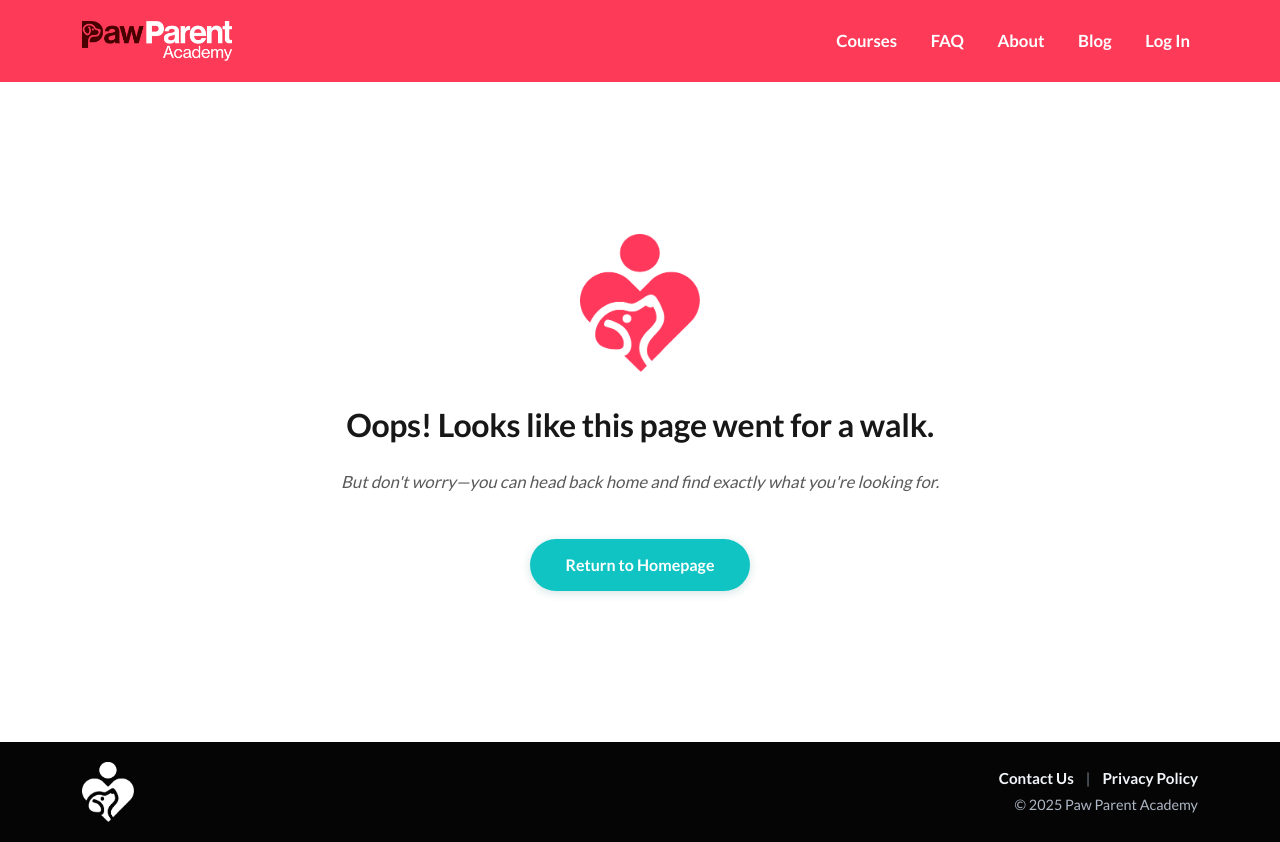
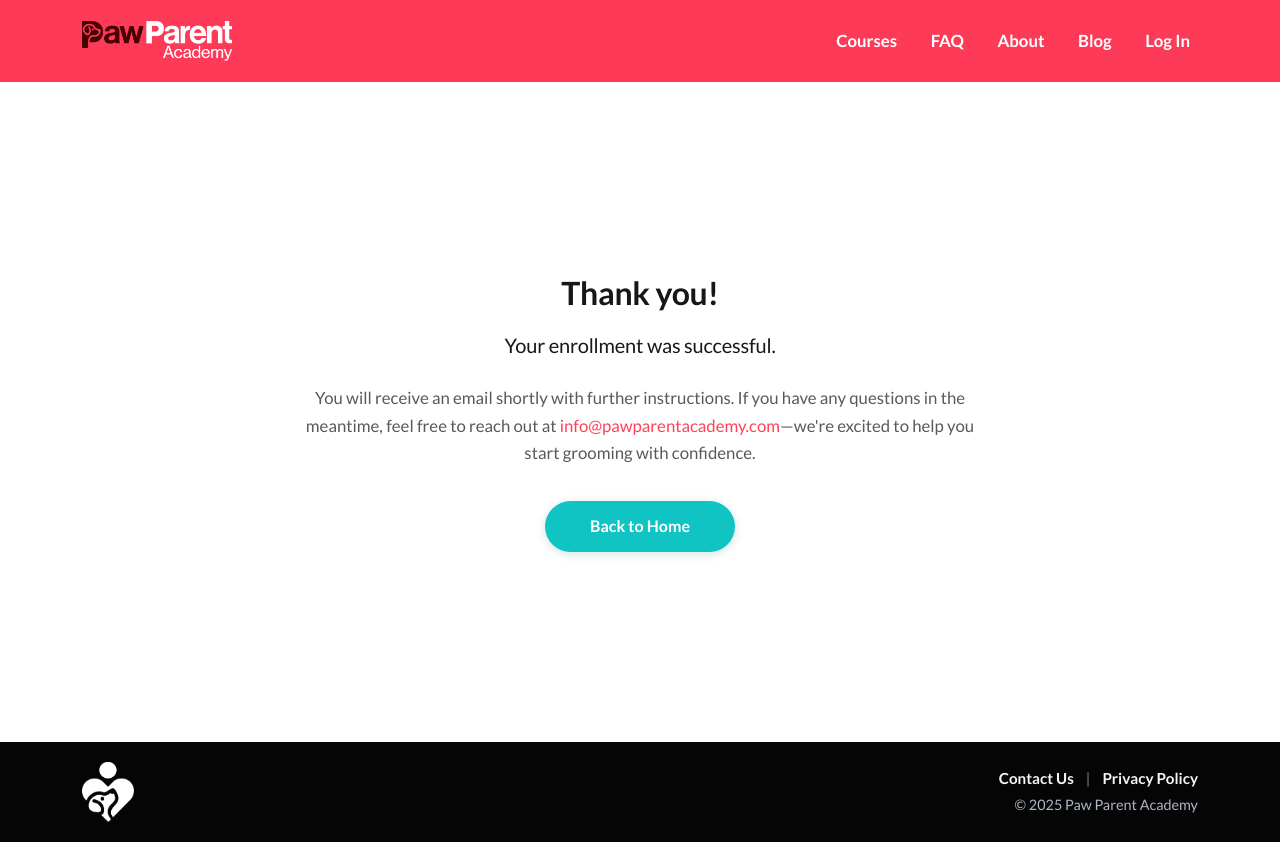
Before and after one commit to QCCareerSchool-Org/www.pawparentacademy.com, a Next.js app: page /thank-you in a window 1280 px wide. Before the commit this address had no page. Built offline with nearby package versions, Linux system fonts and the light colour scheme.

Commit message:
Add thank you page

```diff
--- a/src/app/(main)/home/HeroSection.tsx
+++ b/src/app/(main)/home/HeroSection.tsx
@@ -1,12 +1,13 @@
 import Link from 'next/link';
 import styles from './HeroSection.module.scss';
+import { StaticImageData } from 'next/image';
 
 interface HeroSectionProps {
   headline: string;
   subheading: string;
   ctaLabel: string;
   ctaHref: string;
-  backgroundImage: string;
+  backgroundImage: string | StaticImageData;
 }
 
 export default function HeroSection({
--- a/src/app/(main)/home/MentorSpotlight.tsx
+++ b/src/app/(main)/home/MentorSpotlight.tsx
@@ -1,11 +1,11 @@
-import Image from 'next/image';
+import Image, { type StaticImageData } from 'next/image';
 import styles from './MentorSpotlight.module.scss';
 
 interface MentorSpotlightProps {
   name: string;
   title: string;
   description: string[];
-  image: string;
+  image: string | StaticImageData;
   imageAlt: string;
 }
 
--- a/src/app/(main)/home/SafetySection.tsx
+++ b/src/app/(main)/home/SafetySection.tsx
@@ -1,10 +1,10 @@
-import Image from 'next/image';
+import Image, { type StaticImageData } from 'next/image';
 import styles from './SafetySection.module.scss';
 
 interface SafetyFeature {
   title: string;
   description: string;
-  icon: string;
+  icon: string | StaticImageData;
   alt: string;
 }
 
--- a/src/app/(main)/home/TestimonialsCarousel.tsx
+++ b/src/app/(main)/home/TestimonialsCarousel.tsx
@@ -1,13 +1,13 @@
 'use client';
 
 import { useEffect, useState } from 'react';
-import Image from 'next/image';
+import Image, { type StaticImageData } from 'next/image';
 import styles from './TestimonialsCarousel.module.scss';
 
 export interface TestimonialItem {
   name: string;
   quote: string;
-  image: string;
+  image: string | StaticImageData;
   alt: string;
 }
 
--- a/src/app/(main)/home/ValuePropsSection.tsx
+++ b/src/app/(main)/home/ValuePropsSection.tsx
@@ -1,10 +1,10 @@
-import Image from 'next/image';
+import Image, { type StaticImageData } from 'next/image';
 import styles from './ValuePropsSection.module.scss';
 
 interface ValueProp {
   title: string;
   description: string;
-  image: string;
+  image: string | StaticImageData;
   alt: string;
 }
 
--- /dev/null
+++ b/src/app/(main)/thank-you/ThankYouPage.module.scss
@@ -0,0 +1,62 @@
+.thankYouSection {
+  padding: clamp(3.5rem, 6vw, 4.5rem) 0;
+  background: #ffffff;
+  min-height: calc(100vh - 140px);
+  display: flex;
+  align-items: center;
+}
+
+.centerWrap {
+  width: 100%;
+  display: flex;
+  justify-content: center;
+}
+
+.card {
+  max-width: 820px;
+  width: 100%;
+  margin: 0 auto;
+  text-align: center;
+  display: flex;
+  flex-direction: column;
+  align-items: center;
+  gap: 1.1rem;
+  padding: 0 2rem;
+}
+
+.card h3 {
+  margin-bottom: 0.25rem;
+}
+
+.card p {
+  font-size: 1.05rem;
+  max-width: 680px;
+}
+
+.card .btn-pill-primary {
+  margin-top: 0.75rem;
+}
+
+.ctaButton {
+  min-width: 190px;
+}
+
+@media (max-width: 575.98px) {
+  .thankYouSection {
+    padding: 3rem 0 3.5rem;
+    min-height: calc(100vh - 110px);
+  }
+
+  .card {
+    padding: 0 1rem;
+    max-width: 100%;
+  }
+
+  .card p {
+    max-width: 100%;
+  }
+
+  .ctaButton {
+    width: 100%;
+  }
+}
--- /dev/null
+++ b/src/app/(main)/thank-you/page.tsx
@@ -0,0 +1,35 @@
+import Link from 'next/link';
+import type { Metadata } from 'next';
+import styles from './ThankYouPage.module.scss';
+
+export const metadata: Metadata = {
+  title: 'Thank You | Paw Parent Academy',
+  description: 'Your enrollment was successful. Check your inbox soon for next steps from Paw Parent Academy.',
+  alternates: {
+    canonical: 'https://www.pawparentacademy.com/thank-you',
+  },
+};
+
+export default function ThankYouPage() {
+  return (
+    <section className={styles.thankYouSection}>
+      <div className={`container ${styles.centerWrap}`}>
+        <div className={styles.card}>
+          <h3>Thank you!</h3>
+          <h5>Your enrollment was successful.</h5>
+          <p>
+            You will receive an email shortly with further instructions. If you have any questions in the meantime,
+            feel free to reach out at{' '}
+            <a className="link-brand-pink" href="mailto:info@pawparentacademy.com">
+              info@pawparentacademy.com
+            </a>
+            —we&apos;re excited to help you start grooming with confidence.
+          </p>
+          <Link className={`btn-pill-primary ${styles.ctaButton}`} href="/">
+            Back to Home
+          </Link>
+        </div>
+      </div>
+    </section>
+  );
+}
```
